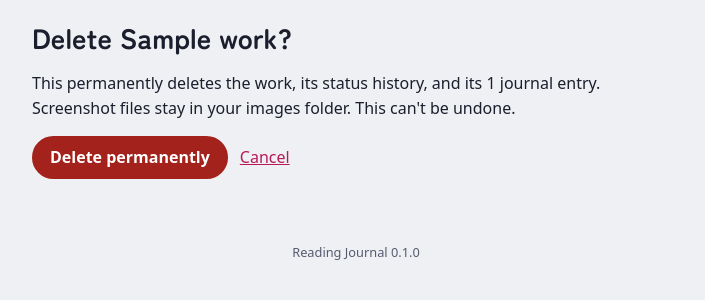
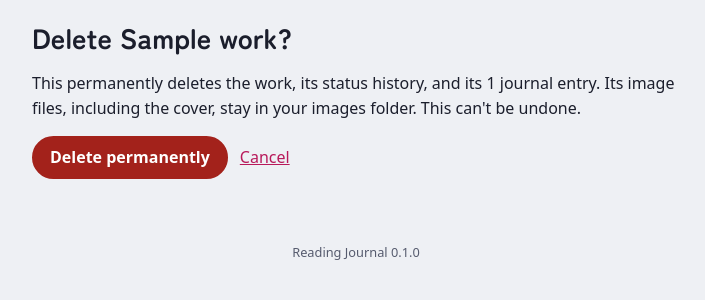
Before and after one commit to anneonymie/Reading-Journal, a Flask app: template journal/templates/work_delete.html in a window 1280 px wide. Shown: the part 58-358 px from the top of the page, without its empty margins (284-989 px from the left). Run offline with Flask 3, Linux system fonts and the light colour scheme; the template is opened without the code that fills it: most values are stand-ins (such as "Sample title", 1, 10 or a date in 2020).

Commit message:
Say image instead of screenshot throughout
Images include covers and custom emoji as well as pictures in entries.
Changes the app's labels and messages, docs, comments and test names.
The requirements doc is left for the user to approve.

```diff
--- a/journal/__init__.py
+++ b/journal/__init__.py
@@ -23,7 +23,7 @@ def create_app(data_dir, testing=False):
         DATA_DIR=str(data_dir),
         DB_PATH=str(db_path),
         TESTING=testing,
-        MAX_CONTENT_LENGTH=200 * 1024 * 1024,   # one post with many screenshots
+        MAX_CONTENT_LENGTH=200 * 1024 * 1024,   # one post with many images
         SECRET_KEY=_secret_key(db_path),
     )
 
--- a/journal/static/app.js
+++ b/journal/static/app.js
@@ -62,7 +62,7 @@
     apply();
   }
 
-  // Screenshots: paste, drop or pick; preview them and allow removal before posting.
+  // Images: paste, drop or pick; preview them and allow removal before posting.
   document.querySelectorAll("input[data-image-input]").forEach((input) => {
     const form = input.form;
     const previews = form.querySelector("[data-previews]");
@@ -85,13 +85,13 @@
         box.className = "preview";
         const img = document.createElement("img");
         img.src = URL.createObjectURL(file);
-        img.alt = file.name || "Screenshot";
+        img.alt = file.name || "Image";
         box.appendChild(img);
         if (canSet) {
           const remove = document.createElement("button");
           remove.type = "button";
           remove.textContent = "×";
-          remove.setAttribute("aria-label", `Remove ${file.name || "screenshot"}`);
+          remove.setAttribute("aria-label", `Remove ${file.name || "image"}`);
           remove.addEventListener("click", () => { files.splice(index, 1); sync(); });
           box.appendChild(remove);
         }
--- a/journal/templates/entry_edit.html
+++ b/journal/templates/entry_edit.html
@@ -23,11 +23,11 @@
   {% if entry.kind == 'note' %}
     {% if images %}
     <fieldset>
-      <legend>Screenshots</legend>
+      <legend>Images</legend>
       <div class="edit-shots">
         {% for i in images %}
           <label class="edit-shot">
-            <img src="{{ url_for('journal.media', rel=i.file_path) }}" alt="Screenshot" loading="lazy">
+            <img src="{{ url_for('journal.media', rel=i.file_path) }}" alt="Image" loading="lazy">
             <span><input type="checkbox" name="remove_image" value="{{ i.id }}"> Remove</span>
           </label>
         {% endfor %}
@@ -37,7 +37,7 @@
     <div class="previews" data-previews hidden></div>
     <label class="attach">
       <input type="file" name="images" accept="image/*" multiple data-image-input>
-      <span>Add screenshots</span>
+      <span>Add images</span>
     </label>
 
     <label class="field short">
--- a/journal/templates/work.html
+++ b/journal/templates/work.html
@@ -124,7 +124,7 @@
           <div class="shots {{ 'single' if images[e.id]|length == 1 else '' }}">
             {% for i in images[e.id] %}
               <a href="{{ url_for('journal.media', rel=i.file_path) }}" target="_blank">
-                <img src="{{ url_for('journal.media', rel=i.file_path) }}" alt="{{ i.alt_text or 'Screenshot' }}"
+                <img src="{{ url_for('journal.media', rel=i.file_path) }}" alt="{{ i.alt_text or 'Image' }}"
                      loading="lazy" width="{{ i.width }}" height="{{ i.height }}">
               </a>
             {% endfor %}
@@ -146,7 +146,7 @@
       <div class="composer-bar">
         <label class="attach">
           <input type="file" name="images" accept="image/*" multiple data-image-input>
-          <span>Add screenshots</span>
+          <span>Add images</span>
         </label>
         <label class="composer-progress">
           <span>{{ work.unit_abbrev }}</span>
--- a/journal/templates/work_delete.html
+++ b/journal/templates/work_delete.html
@@ -3,7 +3,7 @@
 {% block main_class %}narrow{% endblock %}
 {% block content %}
 <h1>Delete {{ work.title }}?</h1>
-<p>This permanently deletes the work, its status history, and its {{ entry_count }} journal {{ "entry" if entry_count == 1 else "entries" }}. Screenshot files stay in your images folder. This can't be undone.</p>
+<p>This permanently deletes the work, its status history, and its {{ entry_count }} journal {{ "entry" if entry_count == 1 else "entries" }}. Its image files, including the cover, stay in your images folder. This can't be undone.</p>
 <form method="post" class="actions">
   <button type="submit" class="danger">Delete permanently</button>
   <a href="{{ url_for('journal.work_edit', work_id=work.id) }}">Cancel</a>
--- a/schema.sql
+++ b/schema.sql
@@ -100,7 +100,7 @@ CREATE TABLE image (
                   CHECK (file_path <> '' AND substr(file_path, 1, 1) <> '/'
                          AND instr(file_path, '..') = 0 AND instr(file_path, '\') = 0
                          AND instr(file_path, ':') = 0),
-    sha256        TEXT NOT NULL UNIQUE,    -- the same screenshot uploaded twice is stored once
+    sha256        TEXT NOT NULL UNIQUE,    -- the same image uploaded twice is stored once
     mime_type     TEXT NOT NULL,
     width         INTEGER,
     height        INTEGER,
@@ -355,7 +355,7 @@ CREATE TABLE journal_entry_image (
     PRIMARY KEY (entry_id, image_id)
 ) STRICT;
 
--- Gallery: highlighted screenshots per work
+-- Gallery: highlighted images per work
 CREATE TABLE work_gallery (
     work_id    INTEGER NOT NULL REFERENCES work(id) ON DELETE CASCADE,
     image_id   INTEGER NOT NULL REFERENCES image(id) ON DELETE CASCADE,
```
Also changed, not shown: 002.6 Schema.md (+2 -2 lines), CLAUDE.md (+1 -0 lines), journal/views.py (+4 -4 lines), test_app.py (+4 -4 lines), CHANGELOG.md, README.md.
